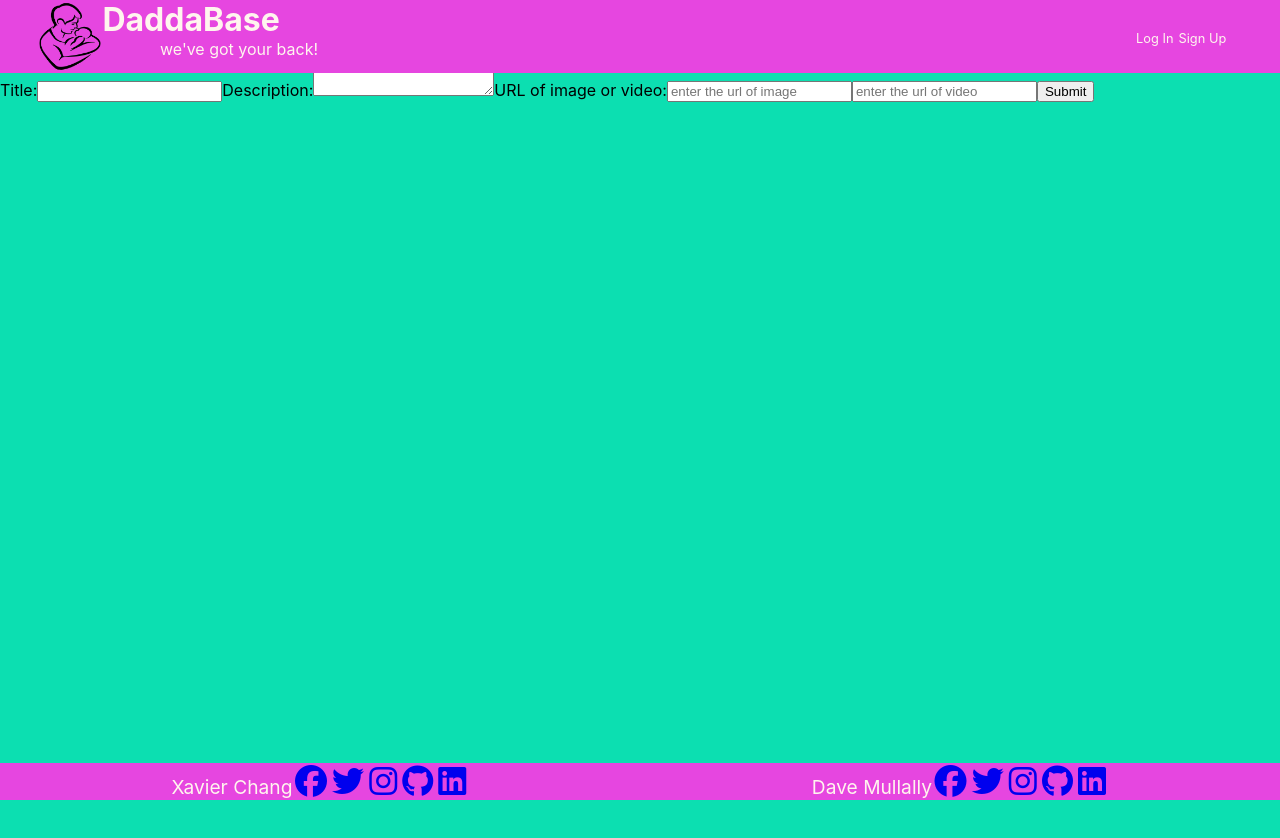
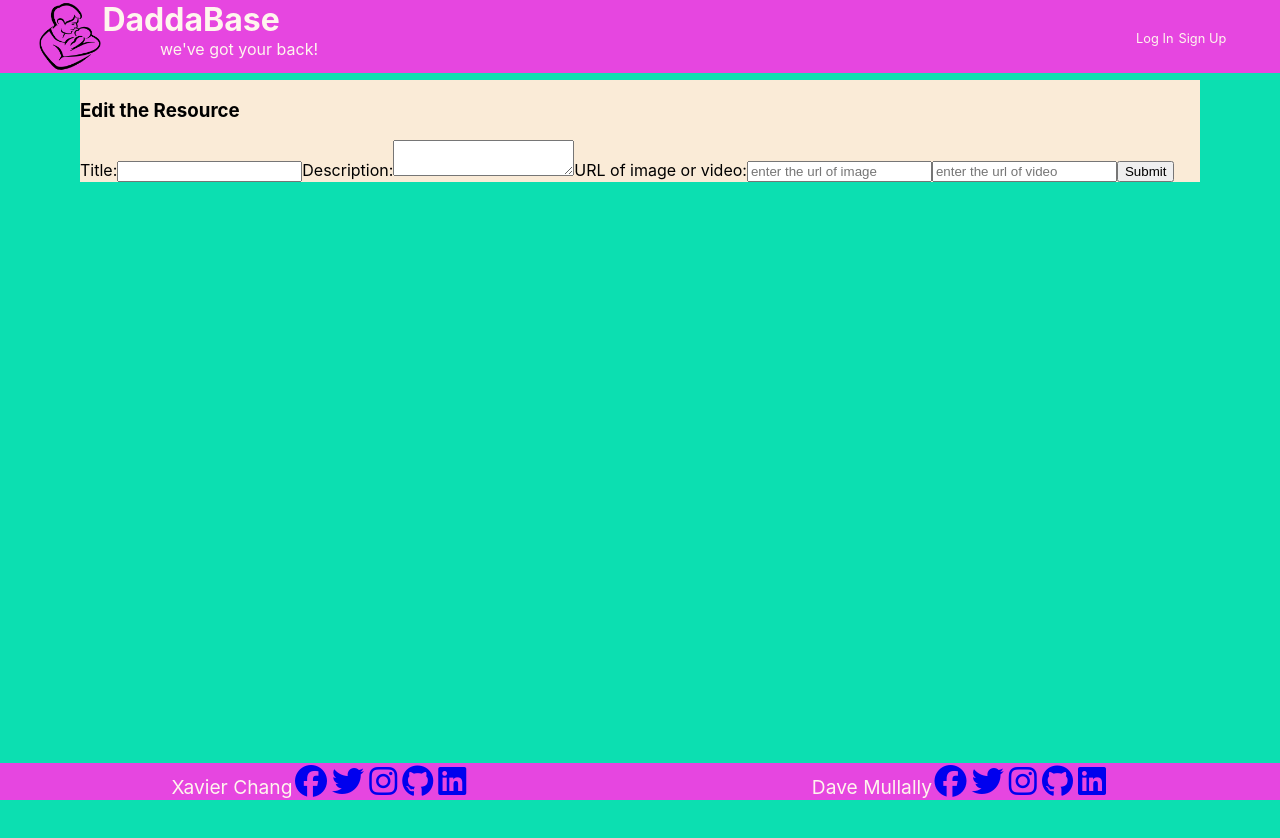
Before and after one commit to dadda-base/daddabase-client, a React (Create React App) app: page /resources/edit/1 in a window 1280 px wide. Shown: the top 838 px of the page. Built offline with nearby package versions, Linux system fonts and the light colour scheme; no server answers.

Commit message:
functionality of edit and delete resource

```diff
--- /dev/null
+++ b/src/pages/EditResourcePage.css
@@ -0,0 +1,4 @@
+.EditResourcePage{
+    background-color: antiquewhite;
+    margin: 5rem;
+}
--- a/src/pages/EditResourcePage.js
+++ b/src/pages/EditResourcePage.js
@@ -1,6 +1,7 @@
 import { useState, useEffect } from "react";
 import axios from "axios";
 import { useParams, useNavigate } from "react-router-dom";
+import "./EditResourcePage.css"
 
 const baseURL = process.env.REACT_APP_API_URL;
 
--- a/src/pages/ResourceDetailsPage.js
+++ b/src/pages/ResourceDetailsPage.js
@@ -14,7 +14,7 @@ function ResourceDetailsPage() {
 
   const getResource = () => {
     axios
-      .get()
+      .get(baseURL + "/api/resources/" + resourceId)
       .then((response) => {
         const resource = response.data;
         setResource(resource);
@@ -41,7 +41,6 @@ function ResourceDetailsPage() {
         <>
           <h1>{resource.title}</h1>
           <p style={{ maxWidth: "400px" }}>{resource.description} </p>
-      <img src={resource.imageUrl} alt="" />
       {/* if statement and show article, img or video */}
       { resource.imageUrl?
         <img src={resource.imageUrl} alt="" /> : <></>
```
